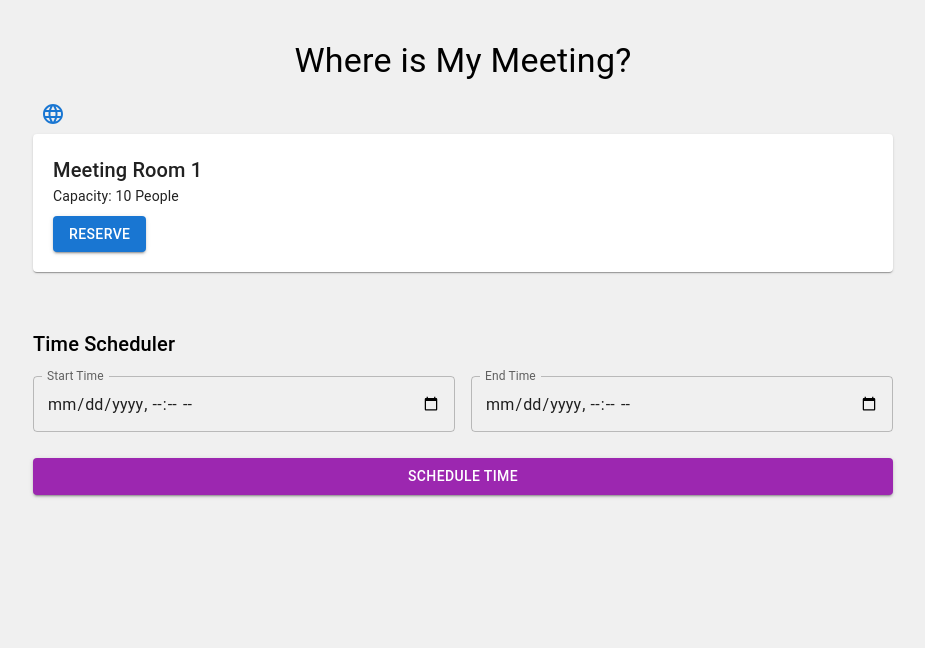
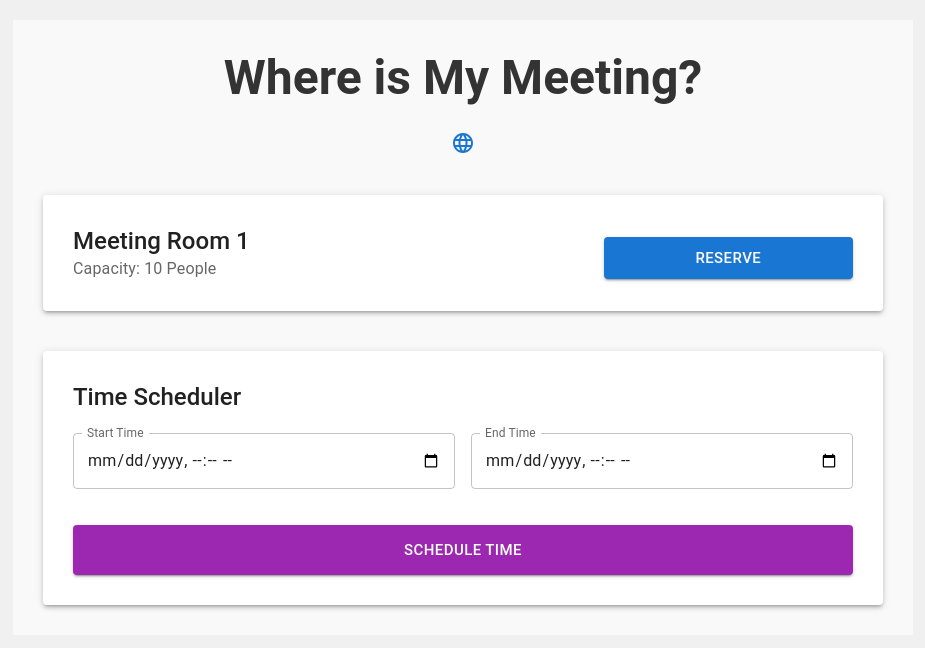
Before and after one commit to servercetinbe/toplantim-nerede, a Next.js app: page / in a window 1280 px wide. Shown: the top 648 px of the page, without its empty margins (177-1102 px from the left). Built offline with nearby package versions, Linux system fonts and the light colour scheme; no server answers.

Commit message:
feat(api): TN-21 add bracket matcher API to validate Implemented a Next.js API

```diff
--- a/next.config.mjs
+++ b/next.config.mjs
@@ -5,6 +5,7 @@ const withNextIntl = createNextIntlPlugin();
 /** @type {import('next').NextConfig} */
 const nextConfig = {
   experimental: {
+    appDir: true,
     turbo: {
       enabled: true,
     },
--- /dev/null
+++ b/src/app/api/bracket/route.ts
@@ -0,0 +1,32 @@
+import { NextResponse } from "next/server";
+
+export const GET = async (request: Request): Promise<Response> => {
+  const { searchParams } = new URL(request.url);
+  const str = searchParams.get("str");
+
+  if (!str) {
+    return NextResponse.json(
+      {
+        data: null,
+        error: { message: "String parameter is required" },
+        message: "Error: Missing string parameter",
+      },
+      { status: 400 }
+    );
+  }
+
+  let count = 0;
+  for (const char of str) {
+    if (char === "(") count++;
+    if (char === ")") count--;
+    if (count < 0) break;
+  }
+
+  const result = count === 0 ? 1 : 0;
+
+  return NextResponse.json({
+    data: result,
+    error: null,
+    message: result === 1 ? "Brackets are correctly matched" : "Brackets are not correctly matched",
+  });
+};
--- a/src/app/page.tsx
+++ b/src/app/page.tsx
@@ -1,56 +1,79 @@
 "use client";
 
 import LanguageToggle from "@/app/LanguageToggle";
-import { Button, Container, Grid, Paper, TextField, Typography } from "@mui/material";
+import { Box, Button, Container, Grid, Paper, TextField, Typography } from "@mui/material";
 import { useTranslations } from "next-intl";
 
 const Home = (): React.ReactElement => {
   const t = useTranslations(); // Çevirileri dinamik olarak yöneten hook
 
   return (
-    <Container maxWidth="md" style={{ padding: "20px" }}>
-      <Typography variant="h4" gutterBottom align="center">
+    <Container maxWidth="md" style={{ padding: "30px", backgroundColor: "#f9f9f9" }}>
+      <Box textAlign="center" mb={4}>
+        <Typography variant="h3" gutterBottom style={{ fontWeight: 600, color: "#333" }}>
           {t("title")}
         </Typography>
         <LanguageToggle /> {/* Dil değiştirme butonunu ekle */}
-      <Grid item xs={12} sm={6}>
-        <Paper style={{ padding: "20px" }}>
-          <Typography variant="h6">{t("meetingRoom.title")}</Typography>
-          <Typography variant="body2">{t("meetingRoom.capacity", { count: 10 })}</Typography>
-          <Button variant="contained" color="primary" style={{ marginTop: "10px" }}>
+      </Box>
+
+      {/* Meeting Room Section */}
+      <Paper elevation={3} style={{ padding: "30px", marginBottom: "40px" }}>
+        <Grid container spacing={2} alignItems="center">
+          <Grid item xs={12} md={8}>
+            <Typography variant="h5" style={{ fontWeight: 500 }}>
+              {t("meetingRoom.title")}
+            </Typography>
+            <Typography variant="body1" color="textSecondary">
+              {t("meetingRoom.capacity", { count: 10 })}
+            </Typography>
+          </Grid>
+          <Grid item xs={12} md={4}>
+            <Button variant="contained" color="primary" size="large" fullWidth style={{ marginTop: "10px" }}>
               {t("meetingRoom.reserve")}
             </Button>
+          </Grid>
+        </Grid>
       </Paper>
-      </Grid>
-      <Grid container spacing={2} style={{ marginTop: "40px" }}>
-        <Grid item xs={12}>
-          <Typography variant="h6">{t("scheduler.title")}</Typography>
-        </Grid>
 
+      {/* Scheduler Section */}
+      <Paper elevation={3} style={{ padding: "30px" }}>
+        <Typography variant="h5" style={{ fontWeight: 500, marginBottom: "20px" }}>
+          {t("scheduler.title")}
+        </Typography>
+
+        <Grid container spacing={2}>
           <Grid item xs={12} sm={6}>
             <TextField
               label={t("scheduler.startTime")}
               type="datetime-local"
               fullWidth
               InputLabelProps={{ shrink: true }}
+              variant="outlined"
             />
           </Grid>
-
           <Grid item xs={12} sm={6}>
             <TextField
               label={t("scheduler.endTime")}
               type="datetime-local"
               fullWidth
               InputLabelProps={{ shrink: true }}
+              variant="outlined"
             />
           </Grid>
 
           <Grid item xs={12}>
-          <Button variant="contained" color="secondary" fullWidth style={{ marginTop: "10px" }}>
+            <Button
+              variant="contained"
+              color="secondary"
+              size="large"
+              fullWidth
+              style={{ marginTop: "20px", padding: "12px" }}
+            >
               {t("scheduler.scheduleTime")}
             </Button>
           </Grid>
         </Grid>
+      </Paper>
     </Container>
   );
 };
--- a/tsconfig.json
+++ b/tsconfig.json
@@ -5,6 +5,7 @@
       "dom.iterable",
       "esnext"
     ],
+    "target": "ES6",
     "allowJs": true,
     "skipLibCheck": true,
     "strict": true,
```
Also changed, not shown: src/app/admin/page.tsx (+82 -13 lines), 1 other file (tests, documents, lock files or other folders). Lines whose indentation alone changed are shown as unchanged.
